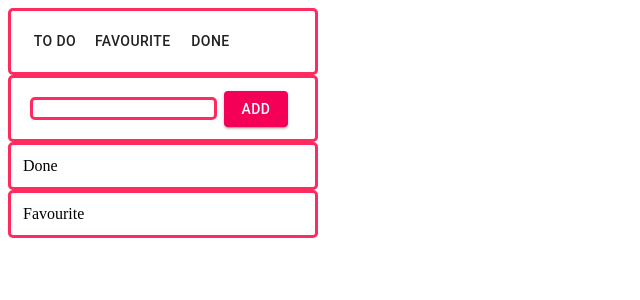
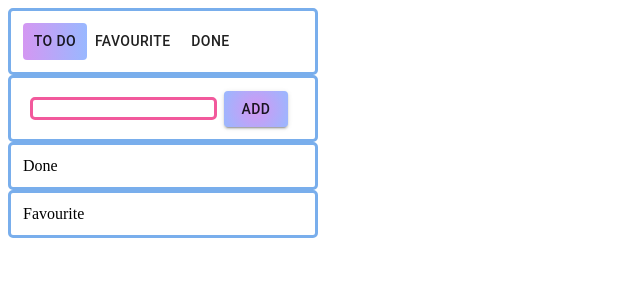
Before and after one commit to Mohammadreza2003/my-todolist, a React (Create React App) app: page / in a window 1280 px wide. Shown: the top 300 px of the page, without its empty margins (0-640 px from the left). Built offline with nearby package versions, Linux system fonts and the light colour scheme.

Commit message:
Created background for tabs

```diff
--- a/src/App.js
+++ b/src/App.js
@@ -17,11 +17,14 @@ function App() {
 
   const addDo = () => {
     if (newDotext == "") {
+      alert("write something");
       return;
     }
     if (!toDoList.includes(newDotext)) {
       const newList = [...toDoList, newDotext];
       setToDoList(newList);
+    } else {
+      alert("This has already been added");
     }
   };
   const toDo = () => {
@@ -44,24 +47,28 @@ function App() {
   return (
     <div className={"conteaner"}>
       <div className={"list"}>
-        <Button className={"li"} onClick={toDo}>
+        <Button
+          className={currentTab === "doing" ? "thistab" : ""}
+          onClick={toDo}
+        >
           To Do
         </Button>
-        <Button className={"li"} onClick={favourite}>
+        <Button
+          className={currentTab === "favourite" ? "thistab" : ""}
+          onClick={favourite}
+        >
           Favourite
         </Button>
-        <Button className={"li"} onClick={done}>
+        <Button
+          className={currentTab === "done" ? "thistab " : ""}
+          onClick={done}
+        >
           Done
         </Button>
       </div>
       <div className={"list"}>
         <input onChange={onchangevalue} className={"input"}></input>
-        <Button
-          variant="contained"
-          color="secondary"
-          className={"btn"}
-          onClick={addDo}
-        >
+        <Button variant="contained" className={"btn"} onClick={addDo}>
           add
         </Button>
         {currentTab === "doing" &&
@@ -126,7 +133,7 @@ function App() {
               )}
               <DeleteIcon
                 className={"dele"}
-                color="primary"
+                color="secondary"
                 onClick={() => {
                   setDon(don.filter((t) => t !== todo));
 
@@ -144,7 +151,7 @@ function App() {
               {todo}
               <DeleteIcon
                 className={"dele"}
-                color="primary"
+                color="secondary"
                 onClick={() => {
                   setFaves(faves.filter((t) => t !== todo));
 
--- a/src/app.css
+++ b/src/app.css
@@ -1,10 +1,5 @@
-.li {
-  border-left: solid 3px rgb(255, 42, 95);
-  border-left: solid 3px rgb(255, 42, 95);
-  padding: 12px;
-}
 .list {
-  border: solid 3px rgb(255, 42, 95);
+  border: solid 3px #79aeec;
   border-radius: 5px;
 
   width: 280px;
@@ -12,11 +7,14 @@
 
 }
 .input {
-  border: solid 3px rgb(255, 42, 95);
+  border: solid 3px #f2599c;
   border-radius: 5px;
   margin: 7px;
 }
-
+.btn{
+  background: rgb(212,151,242);
+background: radial-gradient(circle, rgba(212,151,242,1) 0%, rgba(153,184,255,1) 100%);
+}
 .check {
   margin: -2px;
 }
@@ -32,4 +30,9 @@
   margin: -8px;
   margin-left: 4px;
   margin-top: 11px;
+  background-color: "#f2599c";
 }
+.thistab{
+  background: rgb(41,41,52);
+  background: linear-gradient(90deg, rgba(41,41,52,1) 0%, rgba(212,151,242,1) 0%, rgba(153,184,255,1) 100%);
+}
```
